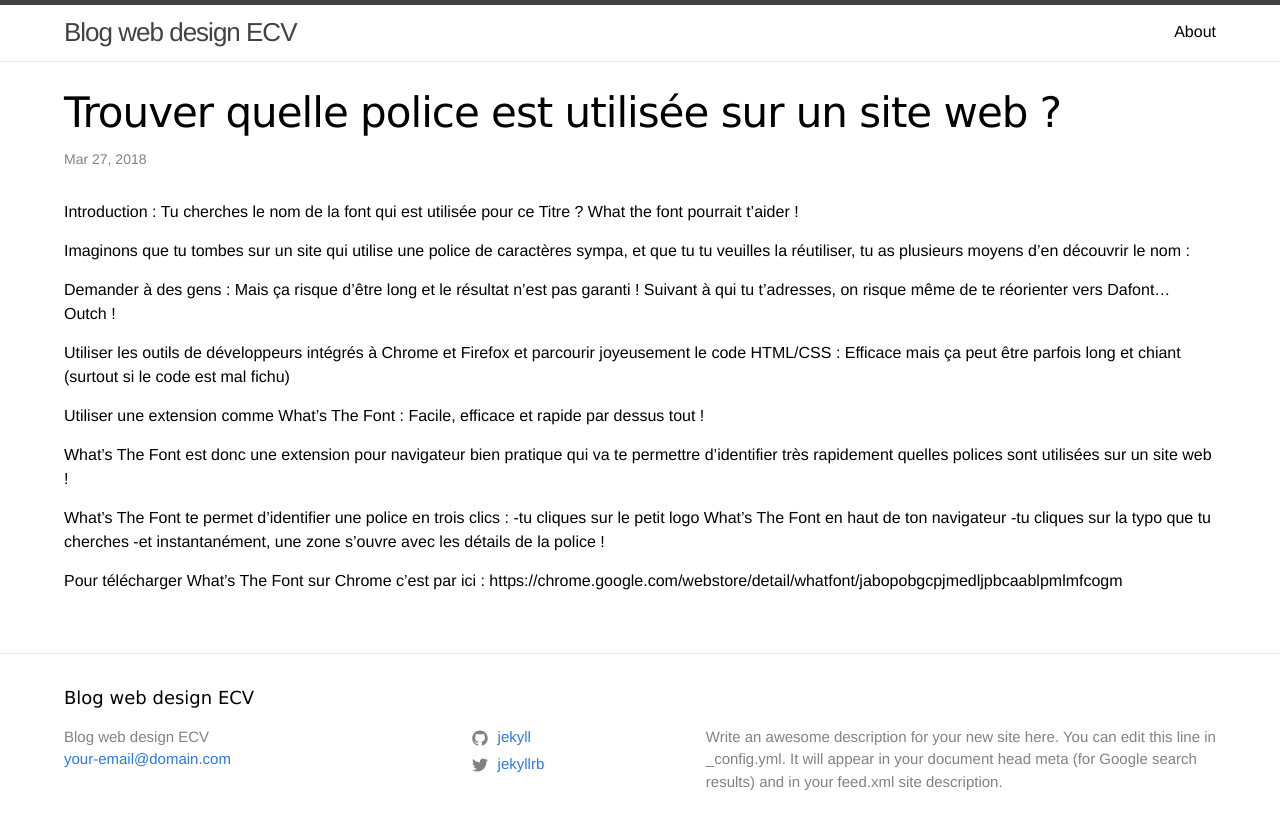
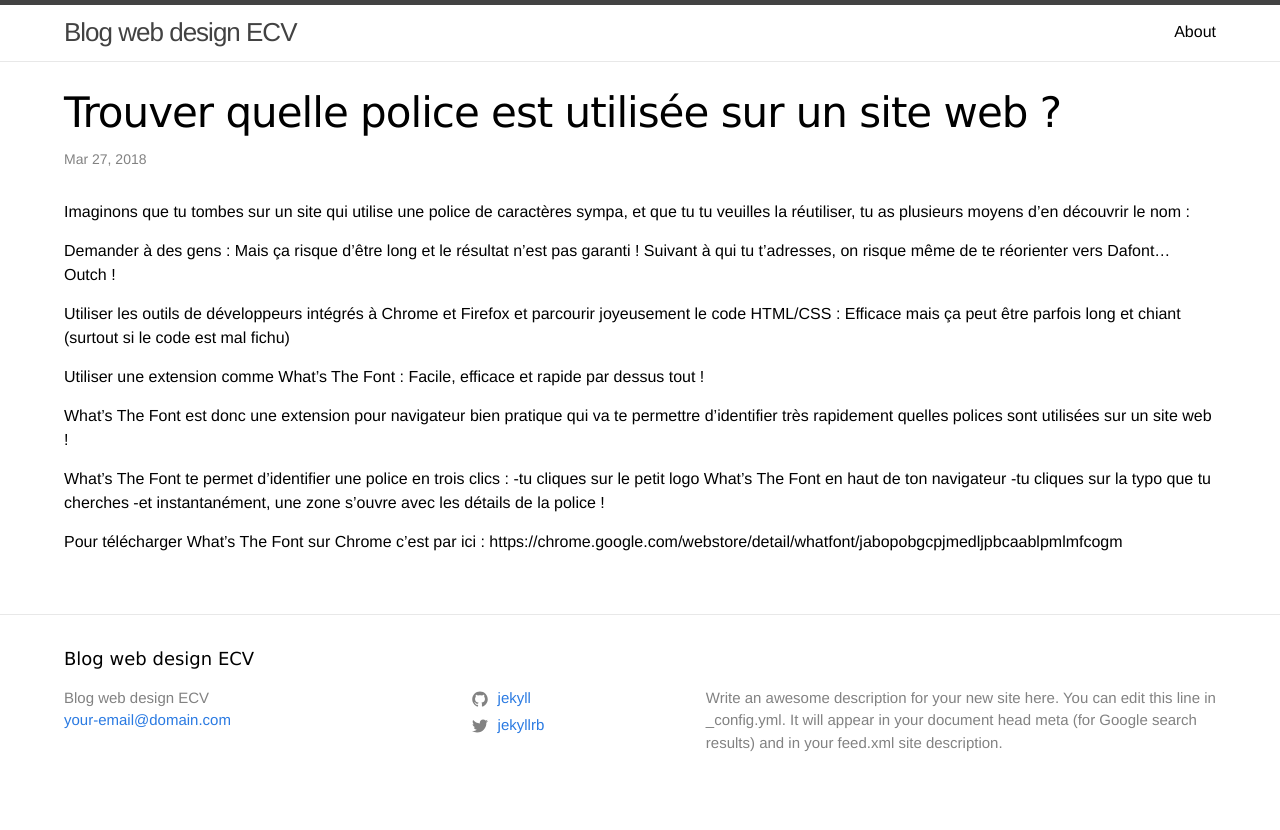
Before and after one commit to ecvwebdesign/ecv-webdesign-blog, a Jekyll site: the page built from _posts/2018-03-27-ninjafont.markdown, in a window 1280 px wide. Shown: the top 830 px of the page. Built offline with Jekyll 4.4.1, drawn with Linux system fonts in a browser that asks for light colours.

Commit message:
Intros ajout

```diff
--- a/_posts/2018-03-25-DOM.markdown
+++ b/_posts/2018-03-25-DOM.markdown
@@ -2,10 +2,9 @@
 layout: post
 title:  "Qu'est-ce que le DOM ?"
 date:   2018-03-13 22:34:58 +0100
-intro :
+intro : Un jour, dans un tuto pour apprendre Jquery, on m’a parlé du DOM, tu ne connais pas le DOM ? Mais si, le DOM ! Le Document Object Model voyons !
 categories: histoire
 ---
-Un jour, dans un tuto pour apprendre Jquery, on m’a parlé du DOM, tu ne connais pas le DOM ? Mais si, le DOM ! Le Document Object Model voyons !
 
 Bon, effectivement, pour moi aussi ça a été un peu obscur la première fois…  Alors, regardons cela de plus près !
 
--- a/_posts/2018-03-27-Bootstrap.markdown
+++ b/_posts/2018-03-27-Bootstrap.markdown
@@ -2,10 +2,9 @@
 layout: post
 title:  "Qu’est-ce que Bootstrap ?"
 date:   2018-03-27 22:34:58 +0100
-intro :
+intro : Tu crées des pages web et tu passes beaucoup (trop) de temps avec le CSS? Bootstrap peut t'aider !
 categories: outils
 ---
-Introduction : Tu crées des pages web et tu passes beaucoup (trop) de temps avec le CSS? Bootstrap peut t'aider !
 
 Bootstrap ? Qu’est-ce donc ? Si tu possèdes un site Internet, tu as probablement déjà croisé le mot "Bootstrap" en parcourant des articles de web-design et de développement.
 
--- a/_posts/2018-03-27-jQuery.markdown
+++ b/_posts/2018-03-27-jQuery.markdown
@@ -2,11 +2,10 @@
 layout: post
 title:  "À quoi sert Jquery ?"
 date:   2018-03-27 22:34:58 +0100
-intro :
+intro : Jquery est un frameworks de JavaScript, mais à quoi sert t-il ?!
 categories: outils
 ---
 
-Introduction : Jquery est un frameworks de JavaScript, mais à quoi sert t-il ?!
 
 Tout d’abord, il faut que tu saches que jQuery, est un framework JavaScript ! Comme tu le sais, toutes les pages web sont composées de beaucoup de technologies différentes.
 
--- a/_posts/2018-03-27-ninjafont.markdown
+++ b/_posts/2018-03-27-ninjafont.markdown
@@ -2,10 +2,9 @@
 layout: post
 title:  "Trouver quelle police est utilisée sur un site web ? "
 date:   2018-03-27 22:34:58 +0100
-intro :
+intro : Tu cherches le nom de la font qui est utilisée pour ce Titre ? What the font pourrait t’aider !
 categories: outils
 ---
-Introduction : Tu cherches le nom de la font qui est utilisée pour ce Titre ? What the font pourrait t’aider !
 
 Imaginons que tu tombes sur un site qui utilise une police de caractères sympa, et que tu tu veuilles la réutiliser, tu as plusieurs moyens d’en découvrir le nom :
 
```
